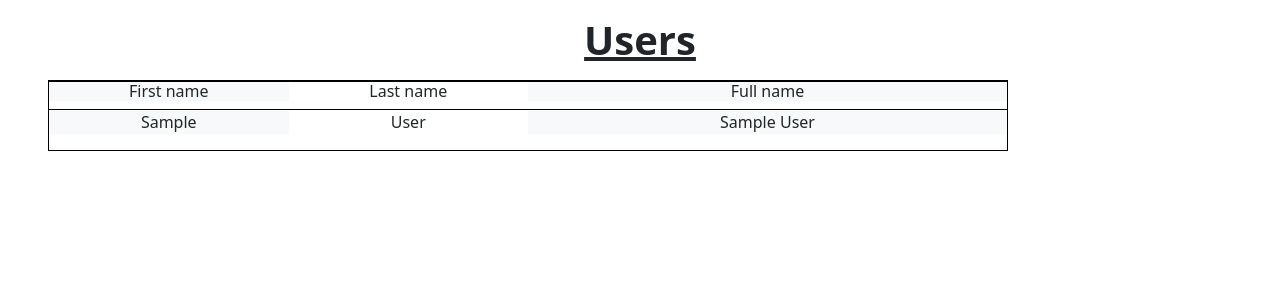
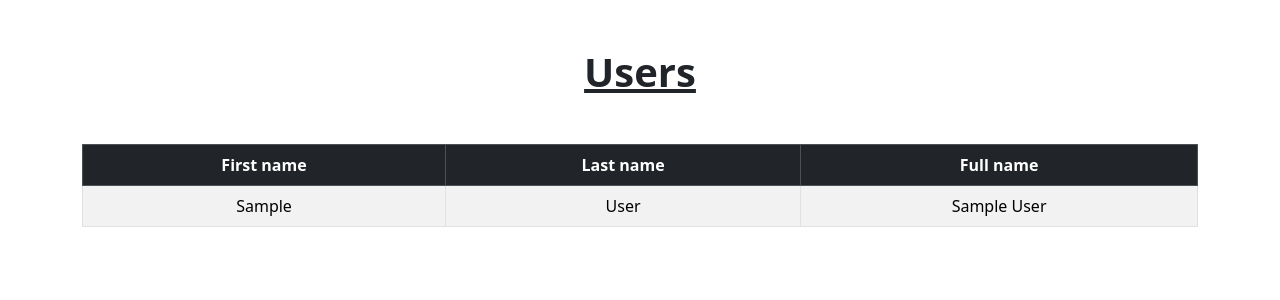
Before and after one commit to Capricia-Thompson/python_projects, a Flask app: template flask/HTML_table/templates/table.html in a window 1280 px wide. Shown: the top 300 px of the page. Run offline with Flask 3, Linux system fonts and the light colour scheme; the template is opened without the code that fills it: most values are stand-ins (such as "Sample title", 1, 10 or a date in 2020).

Commit message:
formatted

```diff
--- a/flask/HTML_table/templates/table.html
+++ b/flask/HTML_table/templates/table.html
@@ -12,25 +12,30 @@
 <body>
 
 
-    <h1 class="text-center fw-bold text-decoration-underline m-3"> Users</h1>
+    <h1 class="text-center fw-bold text-decoration-underline my-5"> Users</h1>
+    <div class="container">
 
-    <div class="table border border-black mx-5 w-75">
-        <div class="title-row d-flex mb-0">
-            <h6 class="border-top border-black w-25 text-center bg-light">First name</h6>
-            <h6 class="border-top border-black w-25 text-center">Last name</h6>
-            <h6 class="border-top border-black w-50 text-center bg-light">Full name</h6>
-        </div>
-        {% for each in users%}
-        <div class="title-row d-flex">
-            <p class="border-top border-black w-25 text-center bg-light">{{each['first_name']}}</p>
-            <p class="border-top border-black w-25 text-center">{{each['last_name']}}</p>
-            <p class="border-top border-black w-50 text-center bg-light">{{each['first_name']}}
-                {{each['last_name']}}</p>
-        </div>
-        {%endfor%}
+        <table class="table table-bordered table-striped thead-dark text-center mx-auto rounded
+        ">
+            <thead class="table-dark">
+                <tr>
+                    <th scope="col">First name</th>
+                    <th scope="col">Last name</th>
+                    <th scope="col">Full name</th>
+                </tr>
+            </thead>
+
+            <tbody>
+                {% for each in users%}
+                <tr scope="row">
+                    <td>{{each['first_name']}}</td>
+                    <td>{{each['last_name']}}</td>
+                    <td>{{each['first_name']}} {{each['last_name']}}</td>
+                </tr>
+                {%endfor%}
+            </tbody>
+        </table>
     </div>
-
-
     <script href="	https://cdn.jsdelivr.net/npm/bootstrap@5.3.0-alpha3/dist/js/bootstrap.bundle.min.js"></script>
 </body>
 
```
